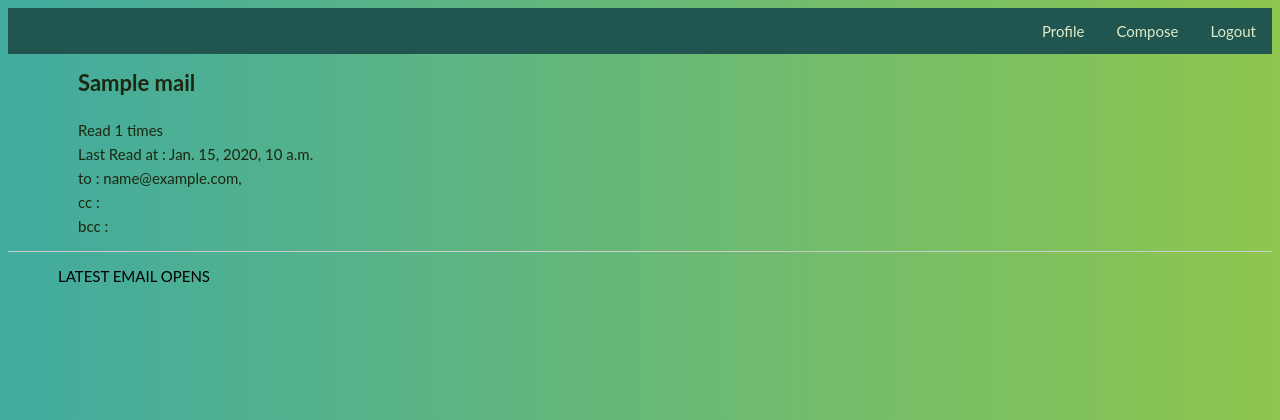
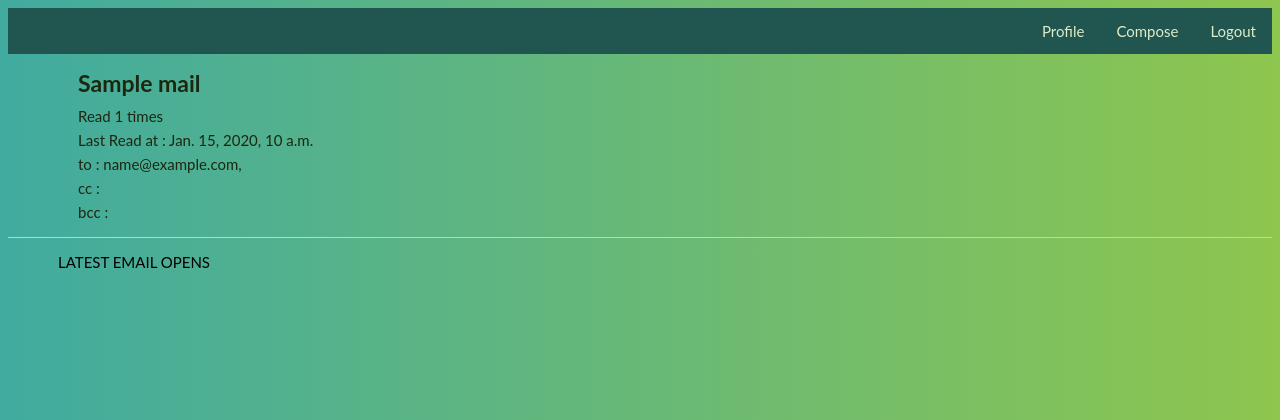
Before and after one commit to triplea24/mailassistant, a Django app: a page that uses panel/templates/show.html in a window 1280 px wide. Shown: the top 420 px of the page. Run offline with Django 3.2, Linux system fonts and the light colour scheme; a user stored in the database is signed in; tables that the repository leaves empty hold one stand-in row (values such as "Sample post"); data that the repository does not hold is empty.

Commit message:
dash oof

```diff
--- a/panel/templates/show.html
+++ b/panel/templates/show.html
@@ -13,7 +13,7 @@
 	{% load l10n%}
 
 	<div class="mailbox2">
-		<h1 style="margin-bottom:30px;">{{mail.subject}}</h1>
+		<h1 style="margin-bottom:15px;">{{mail.subject}}</h1>
 		{% if mail.count > 0 %}
 			<p>Read <span>{{ mail.count }}<span> times</p>
 			<!--{% localtime on %}-->
@@ -48,7 +48,9 @@
 		<p class="last">LATEST EMAIL OPENS</p>
 		{% for log in logs %}
 			<div class="insidemail">
-				<div class="shape"></div>
+				<div class="shape">
+					<img src="{% static "/panel/email.png" %}">
+				</div>
 				<p>One of the recepients read this email</p>
 				<p>{{ log.timestamp }}</p>
 			</div>
--- a/static/panel/mycss.css
+++ b/static/panel/mycss.css
@@ -104,7 +104,7 @@ p.last{
 
 .mailbox2 h1{
 	font-weight: bold;
-	font-size: 22px;
+	font: 23px;
 	color: #1c270f;
 	margin-left: 20px;
 }
```
Also changed, not shown: static/panel/mail-512.png (deleted).
